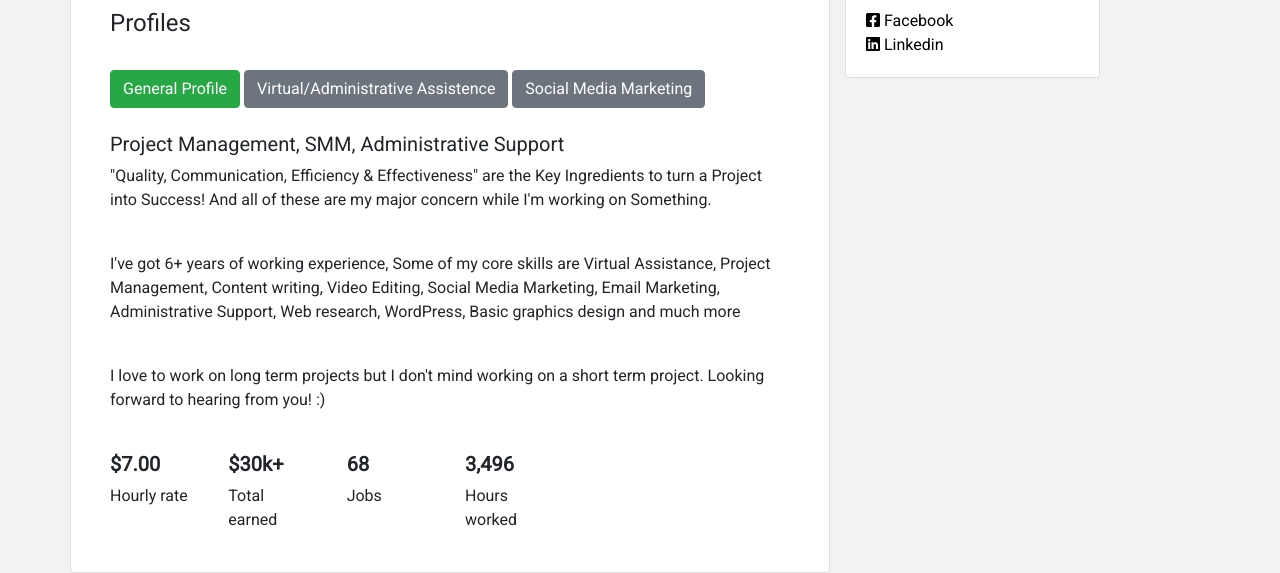
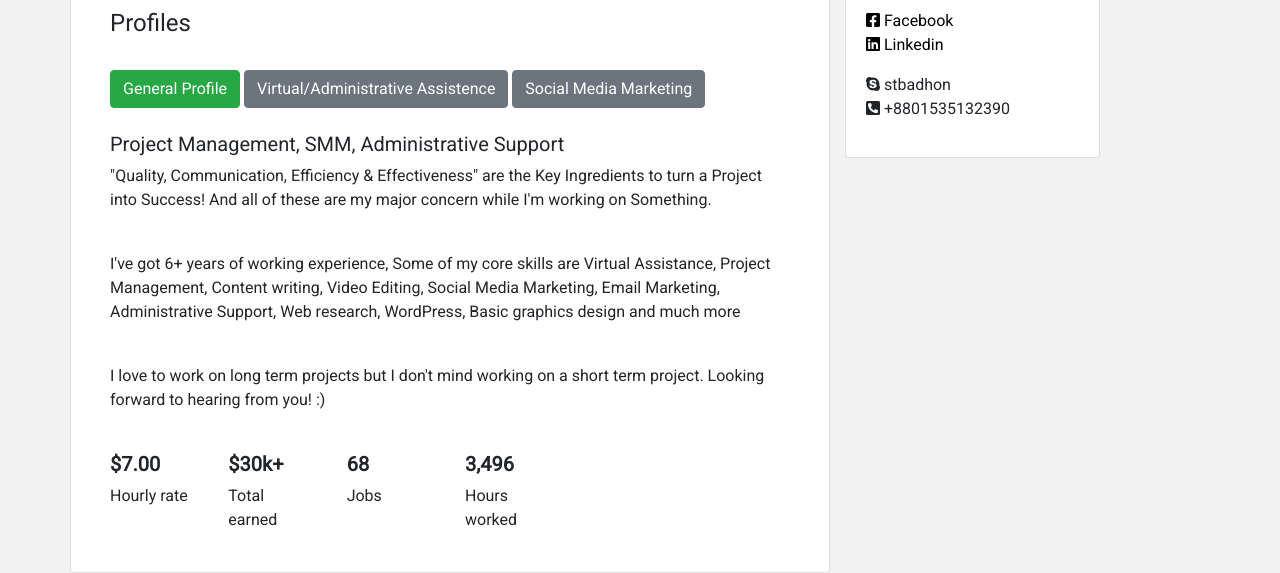
Before and after one commit to shourav9884/shourav9884.github.io, a plain HTML site: page stbadhon/index.html in a window 1280 px wide. Shown: the part 372-945 px from the top of the page. Drawn offline with nearby package versions, Linux system fonts and the light colour scheme.

Commit message:
for badhn links updated

```diff
--- a/stbadhon/index.html
+++ b/stbadhon/index.html
@@ -210,7 +210,12 @@
 				    	<a href="https://www.linkedin.com/in/stbadhon/">
 				    		<i class="fab fa-linkedin"></i>
 				    		Linkedin
-				    	</a>
+				    	</a><br>
+				    	<div class="mt-2">
+				    		<i class="fab fa-skype"></i> stbadhon <br>
+				    		<i class="fas fa-phone-square-alt"></i> +8801535132390
+				    	</div>
+
 					</p>
 				  </div>
 				</div>
```
